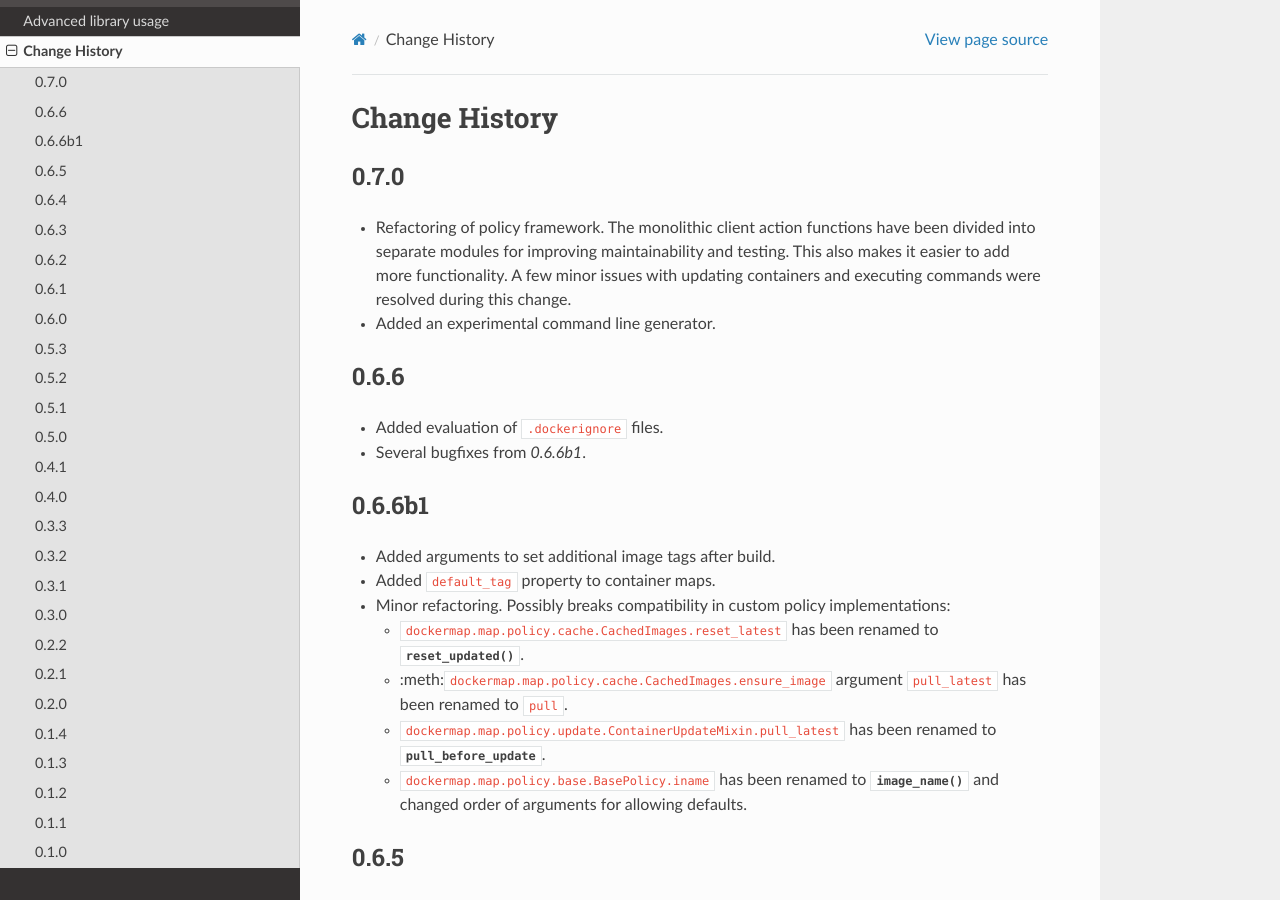
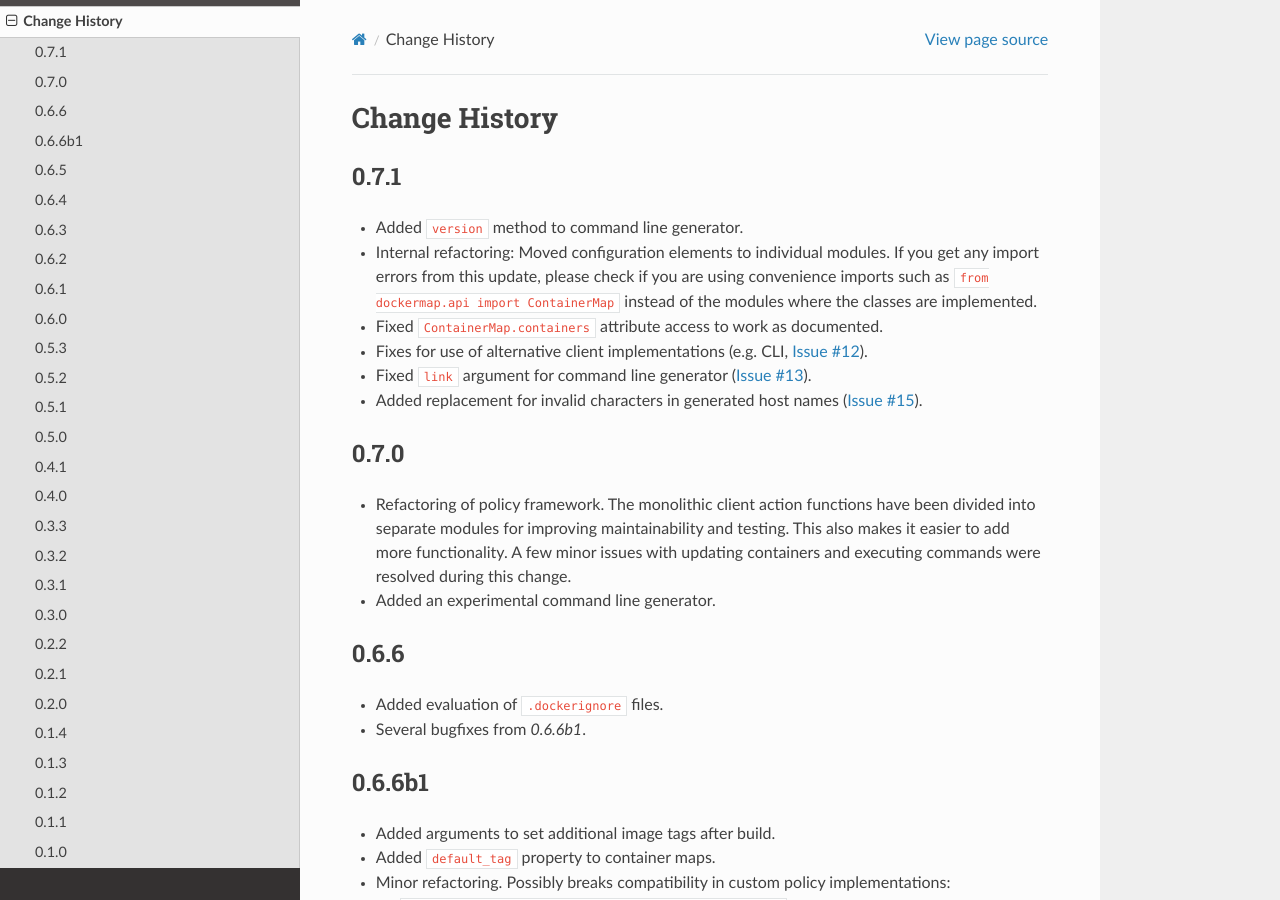
Before and after one commit to merll/docker-map, a Sphinx documentation site: the page built from docs/changes.rst, in a window 1280 px wide and 900 px high. Built offline with Sphinx 7.4.7 and the Read the Docs theme 2.0.0, drawn with Linux system fonts in a browser that asks for light colours.

Commit message:
Updated version and changelog.

```diff
--- a/dockermap/__init__.py
+++ b/dockermap/__init__.py
@@ -2,7 +2,7 @@
 from __future__ import unicode_literals
 
 
-__version__ = '0.7.1.dev0'
+__version__ = '0.7.1'
 
 DEFAULT_BASEIMAGE = 'tianon/true:latest'
 DEFAULT_COREIMAGE = 'busybox:latest'
--- a/docs/changes.rst
+++ b/docs/changes.rst
@@ -2,6 +2,19 @@
 
 Change History
 ==============
+0.7.1
+-----
+* Added ``version`` method to command line generator.
+* Internal refactoring: Moved configuration elements to individual modules. If you get any import errors from this
+  update, please check if you are using convenience imports such as ``from dockermap.api import ContainerMap`` instead
+  of the modules where the classes are implemented.
+* Fixed ``ContainerMap.containers`` attribute access to work as documented.
+* Fixes for use of alternative client implementations (e.g. CLI,
+  `Issue #12 <https://github.com/merll/docker-map/issues/12>`_).
+* Fixed ``link`` argument for command line generator (`Issue #13 <https://github.com/merll/docker-map/issues/13>`_).
+* Added replacement for invalid characters in generated host names
+  (`Issue #15 <https://github.com/merll/docker-map/issues/15>`_).
+
 0.7.0
 -----
 * Refactoring of policy framework. The monolithic client action functions have been divided into separate
```
Also changed, not shown: CONTRIBUTIONS.md (+8 -4 lines).
